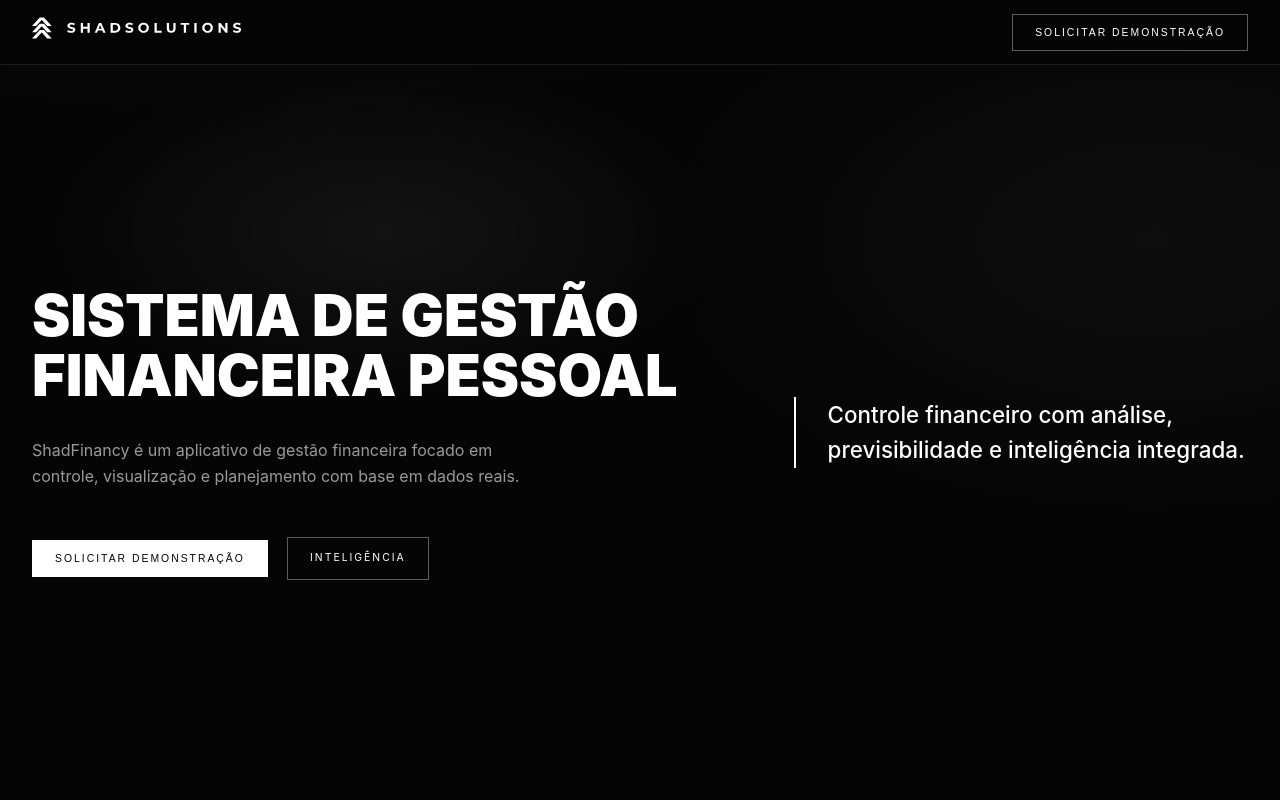
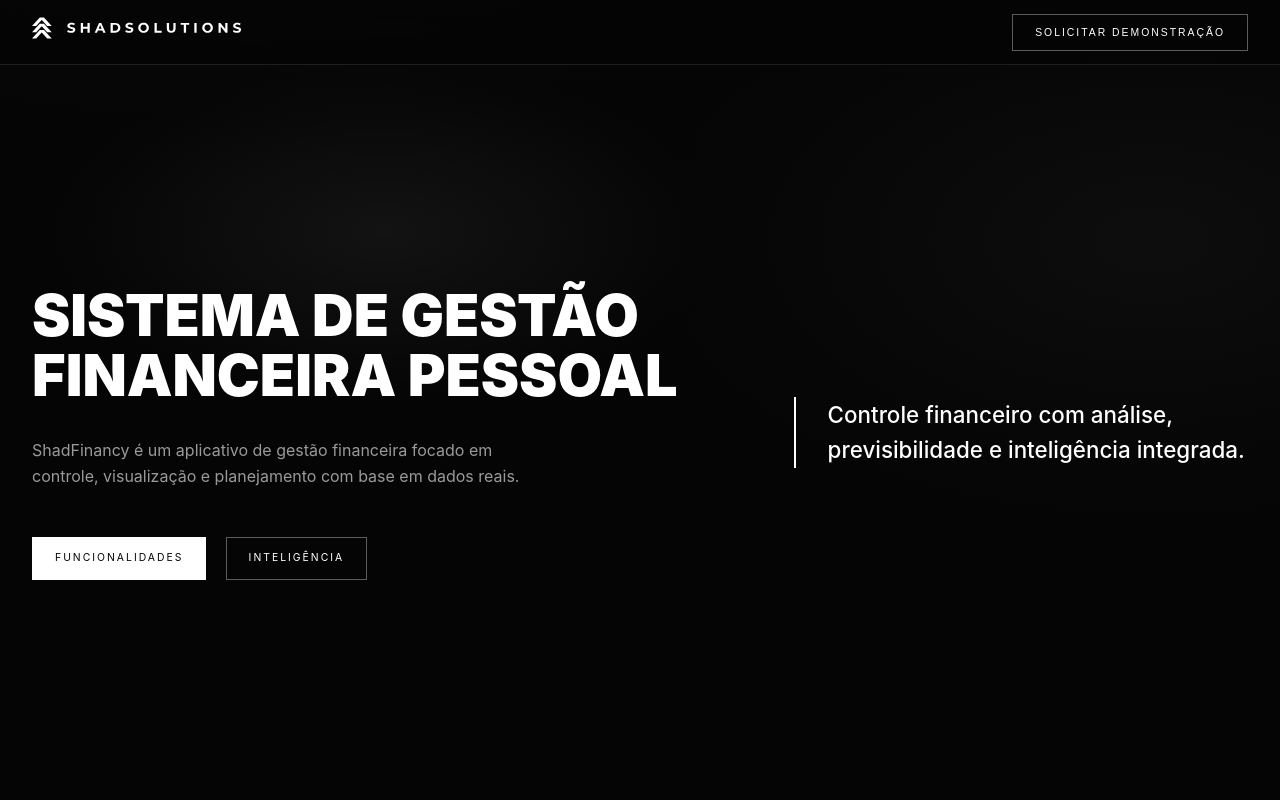
Before and after one commit to angelobragamuzi/lp-shad-solutions, a Next.js app: page / in a window 1280 px wide. Shown: the top 800 px of the page. Built offline with nearby package versions, Linux system fonts and the light colour scheme.

Commit message:
fix: functions button fix

```diff
--- a/components/Hero.js
+++ b/components/Hero.js
@@ -1,4 +1,4 @@
-export default function Hero({ onRequestDemo }) {
+export default function Hero() {
     return (
         <section className="hero">
             <div className="container hero-grid">
@@ -8,19 +8,9 @@ export default function Hero({ onRequestDemo }) {
                         ShadFinancy é um aplicativo de gestão financeira focado
                         em controle, visualização e planejamento com base em dados reais.
                     </p>
-
                     <div className="hero-actions">
-                        <button
-                            type="button"
-                            className="btn primary"
-                            onClick={onRequestDemo}
-                        >
-                            Solicitar demonstração
-                        </button>
-
-                        <a href="#inteligencia" className="btn secondary">
-                            Inteligência
-                        </a>
+                        <a href="#produto" className="btn primary">Funcionalidades</a>
+                        <a href="#inteligencia" className="btn secondary">Inteligência</a>
                     </div>
                 </div>
 
```
